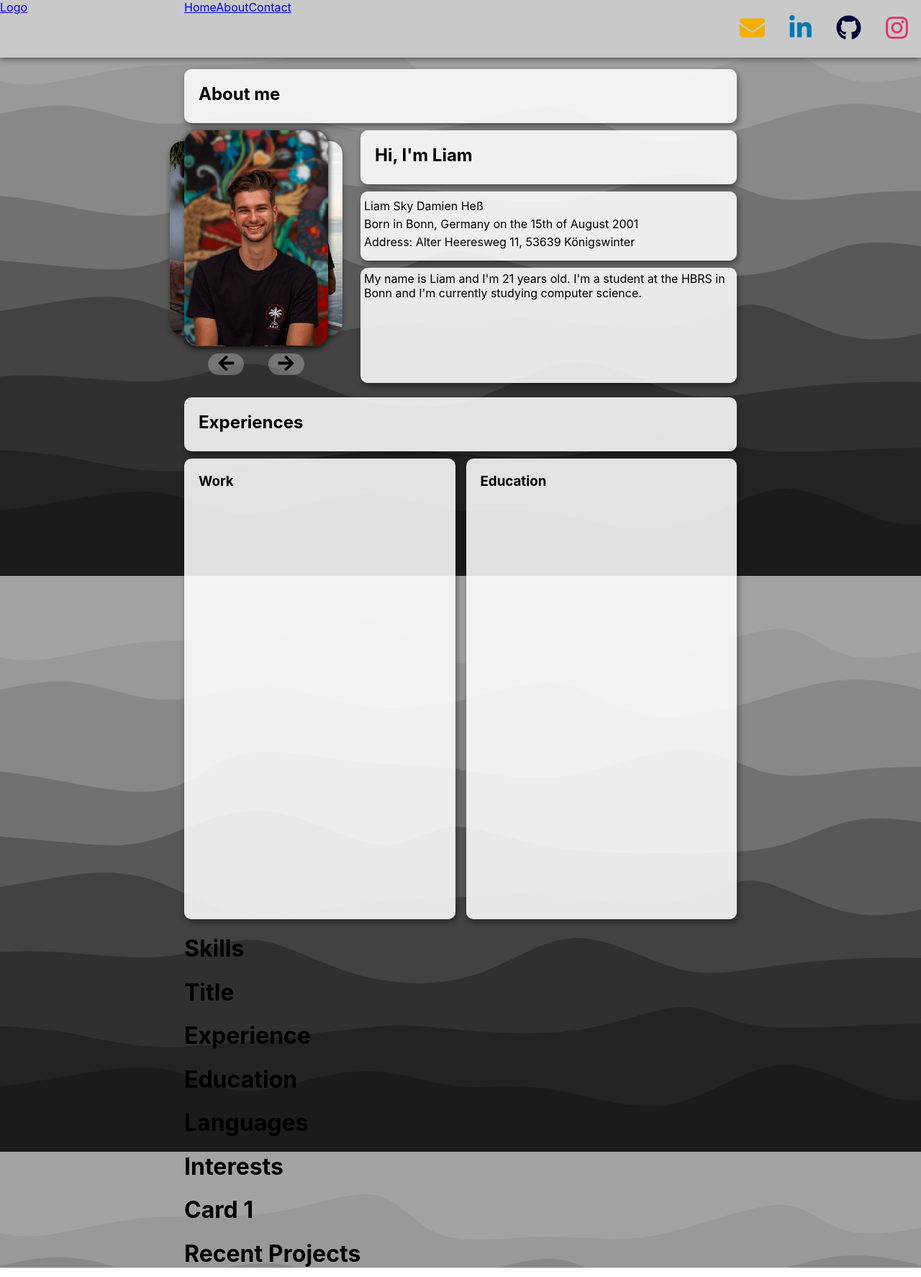
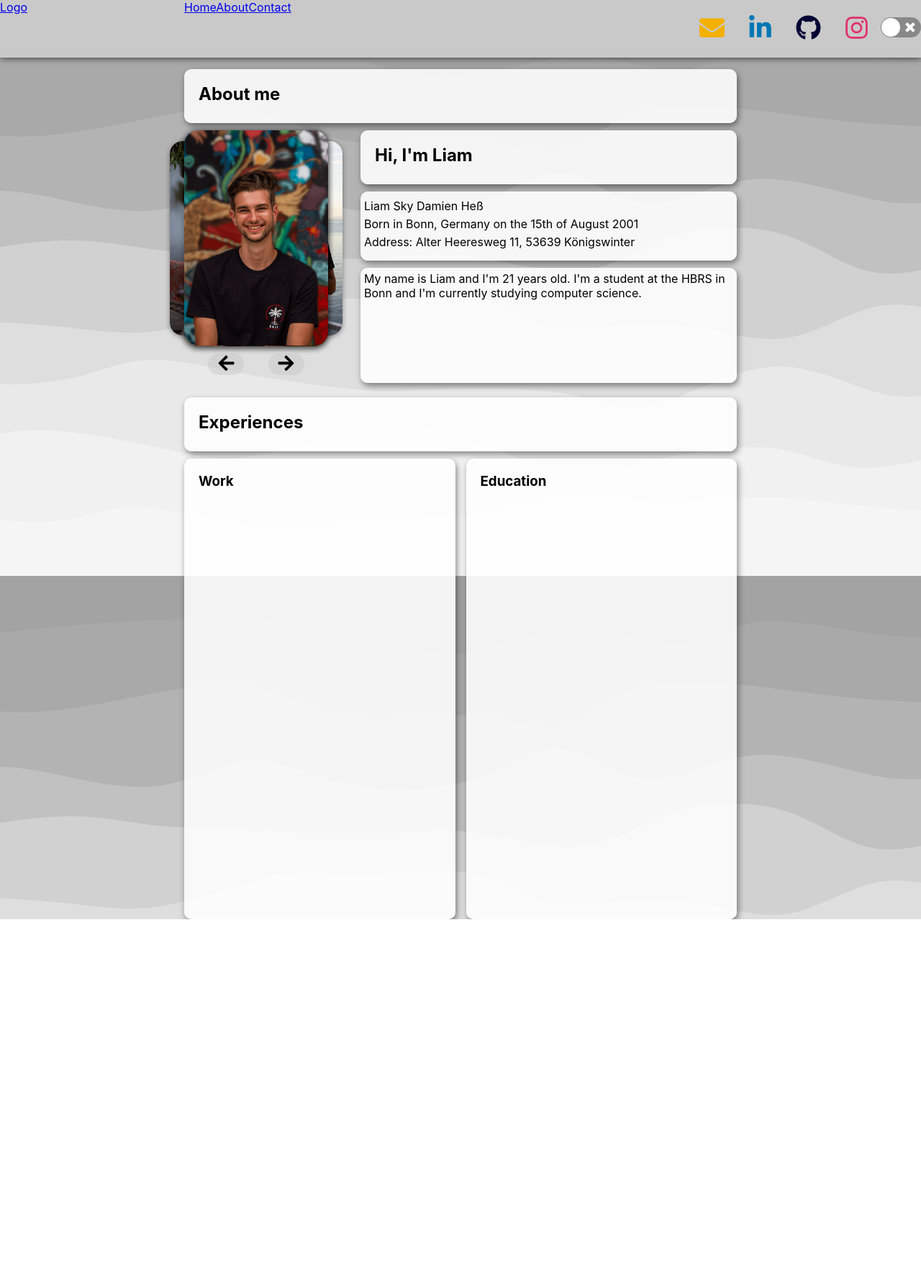
Before and after one commit to liamskydamien/me, a React (Create React App) app: page / in a window 1280 px wide. Shown: the top 1774 px of the page at 72% size. After the commit the page ends 1277 px from the top, so only its background shows below. Built offline with nearby package versions, Linux system fonts and the light colour scheme.

Commit message:
Adding darkmode toggle

```diff
--- a/package.json
+++ b/package.json
@@ -11,6 +11,7 @@
     "react-dom": "^18.2.0",
     "react-icons": "^4.7.1",
     "react-scripts": "5.0.1",
+    "react-switch": "^7.0.0",
     "web-vitals": "^2.1.4"
   },
   "scripts": {
--- a/src/App.css
+++ b/src/App.css
@@ -1,11 +1,25 @@
 .App {
+
+}
+
+.body{
   padding: 6rem 20% 0 20%;
+}
+
+#light{
+  background-image: url("./Pictures/SVG/Light-Background.svg");
+  background-repeat: no-repeat;
+  background-size: cover;
+  background-position: center;
+  background-attachment: fixed;
+}
+
+#dark{
   background-image: url("./Pictures/SVG/Dark-Background.svg");
-    background-repeat: no-repeat;
-    background-size: cover;
-    background-position: center;
-    background-attachment: fixed;
-
+  background-repeat: no-repeat;
+  background-size: cover;
+  background-position: center;
+  background-attachment: fixed;
 }
 
 .aboutMe {
--- a/src/App.js
+++ b/src/App.js
@@ -1,13 +1,19 @@
+import React from 'react';
+import {useState} from "react";
 import './App.css';
 import Card from "./UI/Card/Card";
 import Slideshow from "./Components/PictureSlider/Slideshow";
-import {Fragment} from "react";
 import Navbar from "./Components/Navbar/Navbar";
 
 function App() {
-  return (<Fragment>
-          <Navbar/>
-          <div className="App">
+    const [theme, setTheme] = useState("light");
+    const toggleThemeHandler = () => {
+        theme === "light" ? setTheme("dark") : setTheme("light");
+    }
+
+    return  <div className="App" id={theme}>
+                <Navbar onThemeChange={toggleThemeHandler} theme={theme}></Navbar>
+                <div className="body">
                   <div className="aboutMe">
                       <Card className="Header">
                           <h2>About me</h2>
@@ -38,35 +44,7 @@ function App() {
                           <h3 style={{textAlign:"left"}}>Education</h3>
                       </Card>
                   </div>
-              <div className="skills-grid">
-                  <div className="div1">
-                      <h1>Skills</h1>
-                  </div>
-                  <div className="div2">
-                      <h1>Title</h1>
-                  </div>
-                  <div className="div3">
-                      <h1>Experience</h1>
-                  </div>
-                  <div className="div4">
-                      <h1>Education</h1>
-                  </div>
-                  <div className="div5">
-                      <h1>Languages</h1>
-                  </div>
-                  <div className="div6">
-                      <h1>Interests</h1>
-                  </div>
-                  <div className="div7">
-                      <h1>Card 1</h1>
-                  </div>
-                  <div className="div8">
-                      <h1>Recent Projects</h1>
                 </div>
             </div>
-          </div>
-  </Fragment>
-  );
 }
-
 export default App;
--- a/src/Components/Navbar/Navbar.js
+++ b/src/Components/Navbar/Navbar.js
@@ -1,11 +1,20 @@
 import styles from './Navbar.module.css'
 import {FaEnvelope, FaLinkedinIn, FaGithub, FaInstagram} from "react-icons/fa";
-const Navbar = () => {
-    return <div className={styles.Navbar}>
+import {useState} from "react";
+import ReactSwitch from "react-switch";
+const Navbar = props => {
+    const theme = props.theme;
+    const toggleTheme = () => {
+        props.onThemeChange();
+        setChecked(!checked);
+    }
+    const [checked, setChecked] = useState(false);
+
+    return  <div className={styles.Navbar + " " + theme}>
                 <div className="Navbar__Logo">
                     <a href="/">Logo</a>
                 </div>
-        <div className="Navbar__Links">
+                <div className={styles.navbarLinks}>
                     <a href="/">Home</a>
                     <a href="/">About</a>
                     <a href="/">Contact</a>
@@ -23,6 +32,9 @@ const Navbar = () => {
                     <a className={styles.Instagram} href="/">
                         <FaInstagram size={35}/>
                     </a>
+                    <div className={styles.themeSwitch}>
+                        <ReactSwitch checked={checked} onChange={toggleTheme}></ReactSwitch>
+                    </div>
                 </div>
             </div>
 }
--- a/src/Components/Navbar/Navbar.module.css
+++ b/src/Components/Navbar/Navbar.module.css
@@ -8,6 +8,13 @@
     background: rgb(201, 201, 201);
     z-index: 99;
     box-shadow: #292929 0px 0px 10px;
+}
+
+.themeSwitch{
+}
+
+.navbarLinks{
+
 }
 
 /* Darkmode: background: #494949; */
```
Also changed, not shown: 1 other file (tests, documents, lock files or other folders). Lines whose indentation alone changed are shown as unchanged.
